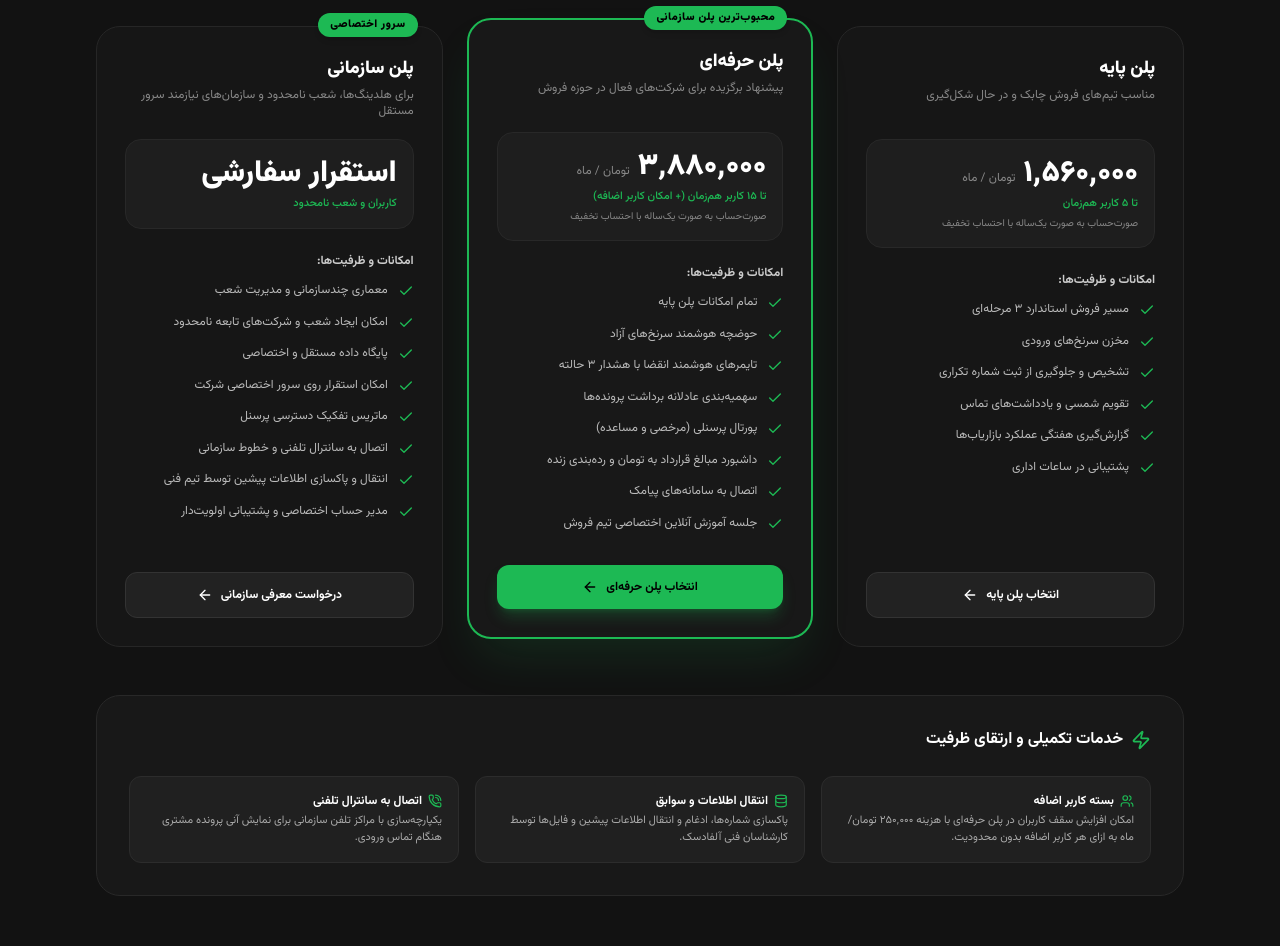
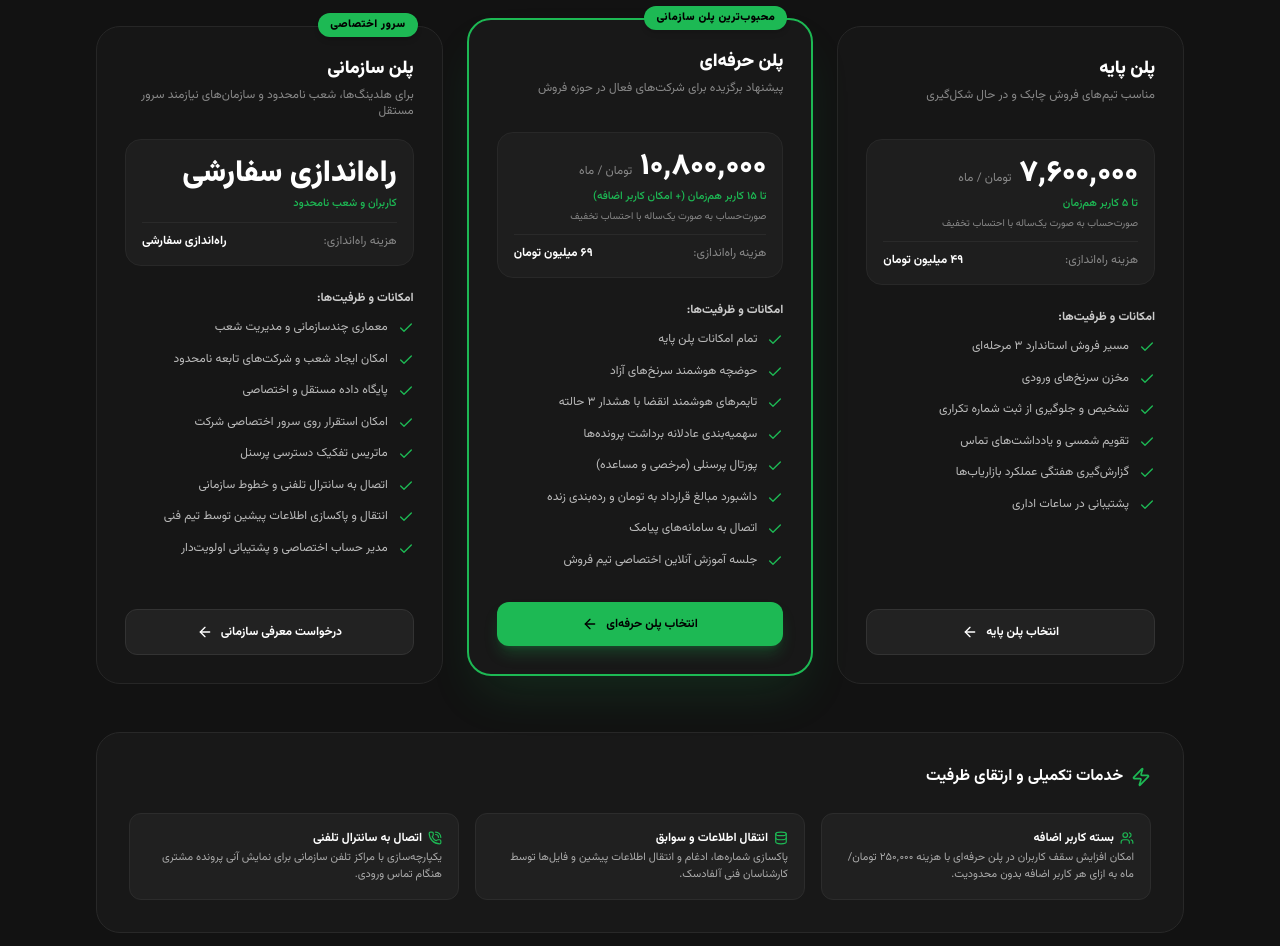
Before and after one commit to pranoza/alphadesk-website, a Next.js app: page / in a window 1280 px wide. Shown: the part 4600-5546 px from the top of the page. Built offline with nearby package versions, Linux system fonts and the light colour scheme.

Commit message:
feat(pricing): update subscription plans and setup fees
Adjust monthly and annual pricing for Starter and Pro plans and add setup fee information to clarify implementation costs.

```diff
--- a/components/PricingSection.tsx
+++ b/components/PricingSection.tsx
@@ -26,8 +26,9 @@ export default function PricingSection({ onOpenDemoModal }: PricingSectionProps)
       id: 'starter',
       name: 'پلن پایه',
       tagline: 'مناسب تیم‌های فروش چابک و در حال شکل‌گیری',
-      monthlyPrice: '۱٬۹۵۰٬۰۰۰',
-      annualMonthlyPrice: '۱٬۵۶۰٬۰۰۰', // 20% off
+      monthlyPrice: '۹٬۵۰۰٬۰۰۰',
+      annualMonthlyPrice: '۷٬۶۰۰٬۰۰۰', // 20% off
+      setupFee: '۴۹ میلیون تومان',
       userLimit: 'تا ۵ کاربر هم‌زمان',
       popular: false,
       features: [
@@ -45,8 +46,9 @@ export default function PricingSection({ onOpenDemoModal }: PricingSectionProps)
       id: 'pro',
       name: 'پلن حرفه‌ای',
       tagline: 'پیشنهاد برگزیده برای شرکت‌های فعال در حوزه فروش',
-      monthlyPrice: '۴٬۸۵۰٬۰۰۰',
-      annualMonthlyPrice: '۳٬۸۸۰٬۰۰۰', // 20% off
+      monthlyPrice: '۱۳٬۵۰۰٬۰۰۰',
+      annualMonthlyPrice: '۱۰٬۸۰۰٬۰۰۰', // 20% off
+      setupFee: '۶۹ میلیون تومان',
       userLimit: 'تا ۱۵ کاربر هم‌زمان (+ امکان کاربر اضافه)',
       popular: true,
       badge: 'محبوب‌ترین پلن سازمانی',
@@ -68,7 +70,8 @@ export default function PricingSection({ onOpenDemoModal }: PricingSectionProps)
       name: 'پلن سازمانی',
       tagline: 'برای هلدینگ‌ها، شعب نامحدود و سازمان‌های نیازمند سرور مستقل',
       monthlyPrice: 'تماس سازمانی',
-      annualMonthlyPrice: 'استقرار سفارشی',
+      annualMonthlyPrice: 'راه‌اندازی سفارشی',
+      setupFee: 'راه‌اندازی سفارشی',
       userLimit: 'کاربران و شعب نامحدود',
       popular: false,
       badge: 'سرور اختصاصی',
@@ -165,7 +168,8 @@ export default function PricingSection({ onOpenDemoModal }: PricingSectionProps)
                   </div>
 
                   {/* Price */}
-                  <div className="p-4 rounded-2xl bg-[#1e1e1e] border border-[#282828] mb-6">
+                  <div className="p-4 rounded-2xl bg-[#1e1e1e] border border-[#282828] mb-6 space-y-2.5">
+                    <div>
                       <div className="flex items-baseline gap-2">
                         <span className="text-2xl sm:text-3xl font-black text-white font-mono">
                           {displayPrice}
@@ -182,6 +186,12 @@ export default function PricingSection({ onOpenDemoModal }: PricingSectionProps)
                           صورت‌حساب به صورت یک‌ساله با احتساب تخفیف
                         </div>
                       )}
+                    </div>
+
+                    <div className="pt-2.5 border-t border-[#2a2a2a] flex items-center justify-between text-xs">
+                      <span className="text-[#888]">هزینه راه‌اندازی:</span>
+                      <span className="font-bold text-white">{plan.setupFee}</span>
+                    </div>
                   </div>
 
                   {/* Feature Checklist */}
```
Lines whose indentation alone changed are shown as unchanged.
